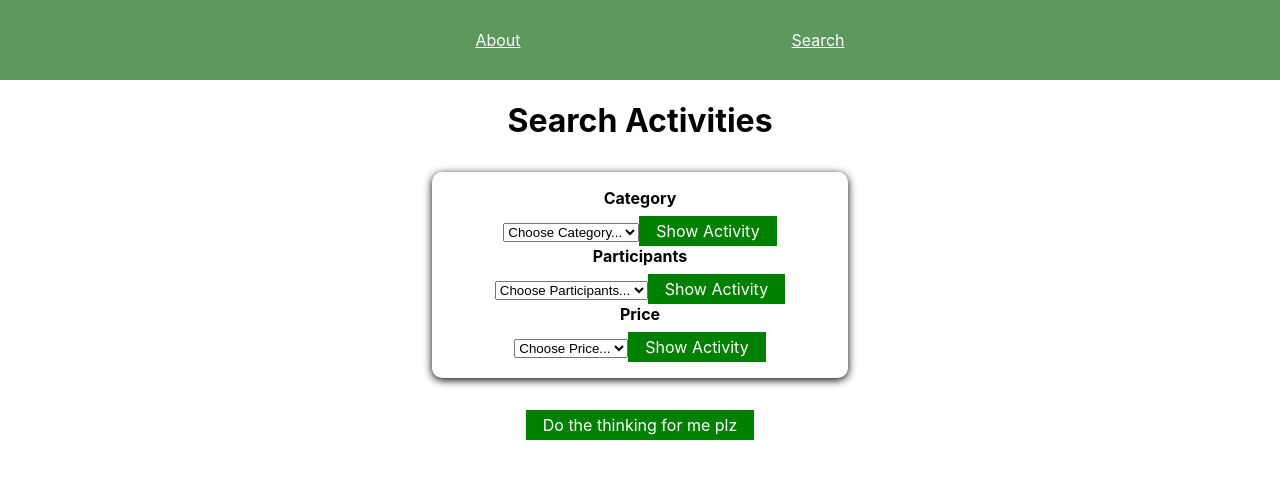
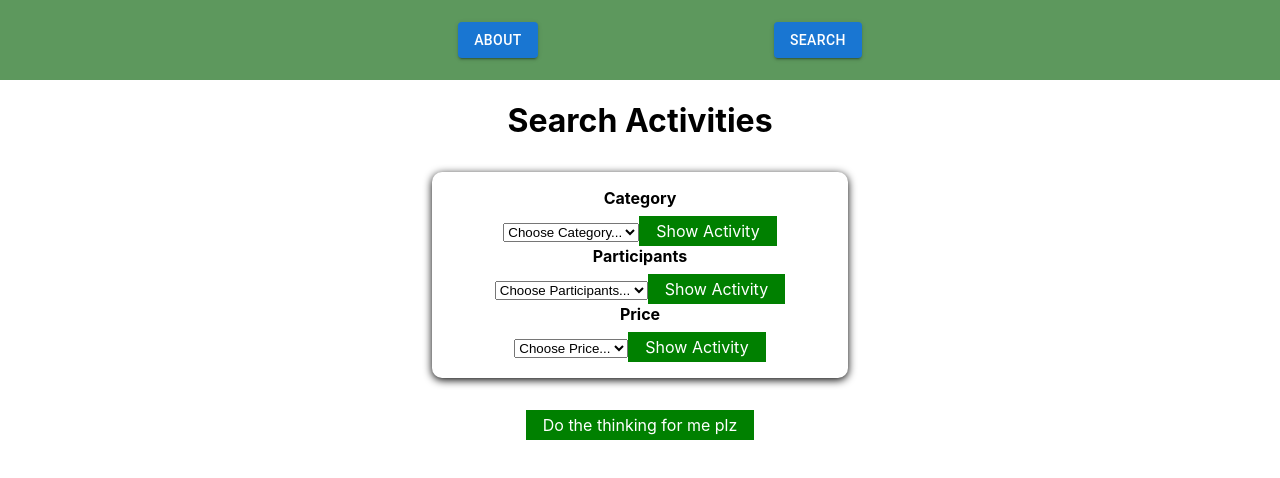
Before and after one commit to jordanshardy/activity-app, a React (Create React App) app: page / in a window 1280 px wide. Shown: the top 478 px of the page. Built offline with nearby package versions, Linux system fonts and the light colour scheme.

Commit message:
Add styling for nav buttons

```diff
--- a/src/Components/Nav.js
+++ b/src/Components/Nav.js
@@ -1,17 +1,21 @@
 import React from "react";
 import classes from "./Nav.module.css";
 import { Link } from "react-router-dom";
-
+import Button from '@mui/material/Button'
 const Nav = () => {
    return (
       <nav>
          <ul className={classes.nav_links}>
+            <Button variant='contained' color='primary'>
                <Link to="/about" className={classes.link}>
                   <li>About</li>
                </Link>
+            </Button>
+            <Button variant='contained' color='primary'>
                <Link to="/" className={classes.link}>
                   <li>Search</li>
                </Link>
+            </Button>
          </ul>
       </nav>
    );
--- a/src/Components/Nav.module.css
+++ b/src/Components/Nav.module.css
@@ -10,6 +10,7 @@
 .nav_links {
    width: 50%;
    display: flex;
+   text-decoration: none;
    justify-content: space-around;
    align-items: center;
    list-style: none;
@@ -18,4 +19,5 @@
 
 .link {
    color: white;
+   text-decoration: none;
 }
```
Lines whose indentation alone changed are shown as unchanged.
